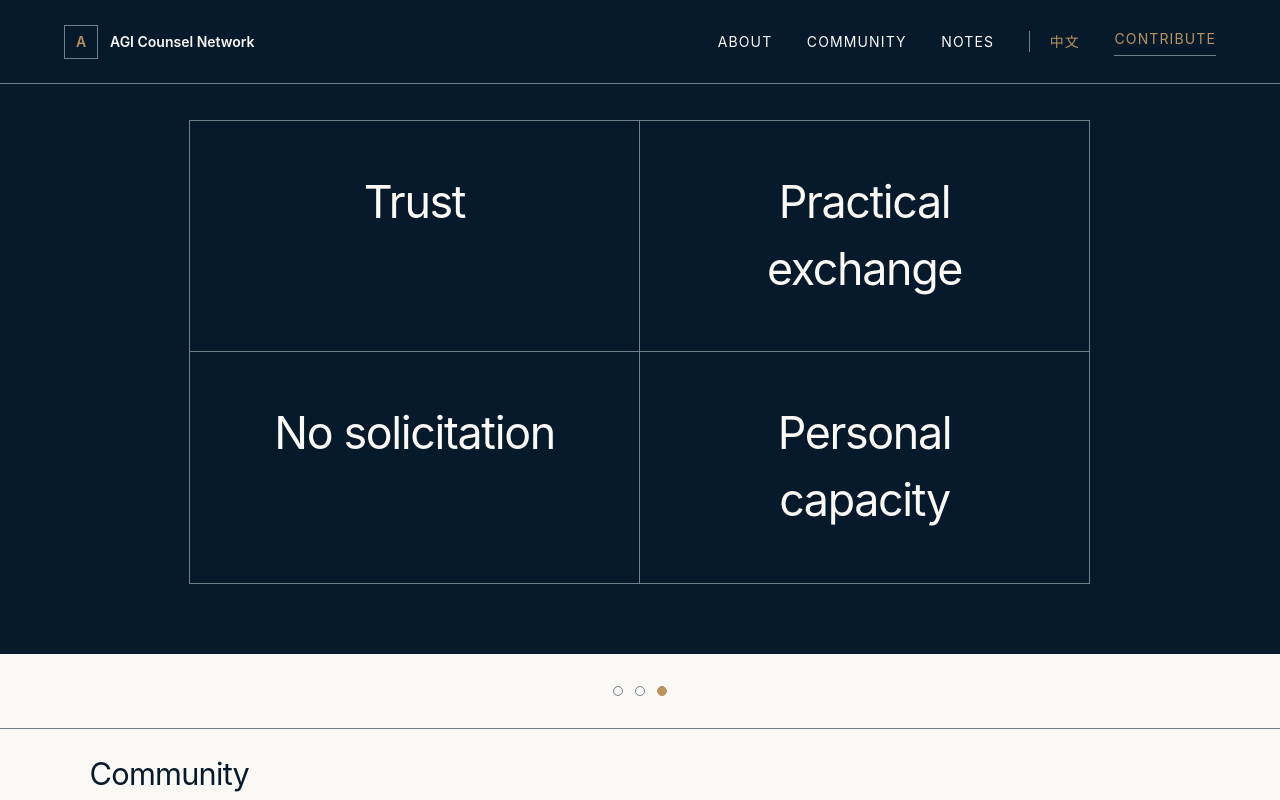
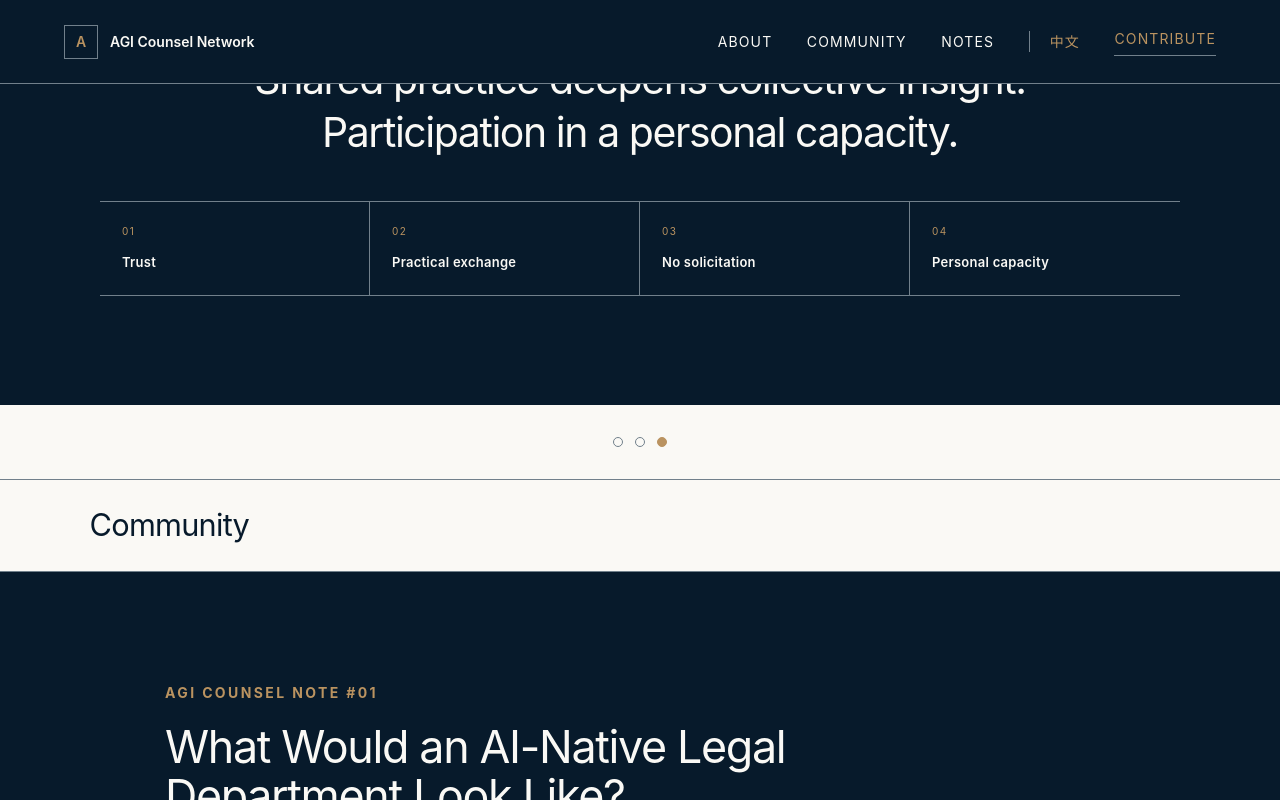
Before and after one commit to steveny1989/agicounsel, a Next.js app: page / in a window 1280 px wide. Both pictures are taken after a click on the tab 662 px from the left and 1432 px from the top of the page. Shown: the part 990-1790 px from the top of the page. Built offline with nearby package versions, Linux system fonts and the light colour scheme.

Commit message:
Redesign community principles slide

```diff
--- a/app/globals.css
+++ b/app/globals.css
@@ -100,7 +100,13 @@ nav .nav-join { border-bottom: 1px solid var(--gray); padding-bottom: 6px; }
 .foundation-actions span { color: var(--gold); font-size: 11px; letter-spacing: .12em; }
 .foundation-actions h3 { margin: 0; font-size: var(--text-body-lg); font-weight: 500; letter-spacing: -.02em; }
 .foundation-panel.principles { max-width: none; }
-.foundation-panel.principles .principles-simple { width: min(100%,900px); min-height: 0; padding: 0; grid-template-columns: repeat(2,1fr); }
+.principles-statement { width: min(100%,950px); text-align: center; }
+.principles-statement h2 { margin: 24px 0 0; font-size: clamp(28px,3.2vw,46px); font-weight: 400; line-height: 1.3; letter-spacing: -.035em; }
+.principles-strip { width: min(100%,1080px); display: grid; grid-template-columns: repeat(4,1fr); border-top: 1px solid var(--gray); border-bottom: 1px solid var(--gray); }
+.principle-item { min-height: 92px; padding: 22px; display: flex; flex-direction: column; justify-content: center; gap: 14px; text-align: left; border-right: 1px solid var(--gray); }
+.principle-item:last-child { border-right: 0; }
+.principle-item span { color: var(--gold); font-size: 10px; letter-spacing: .14em; }
+.principle-item strong { color: var(--paper); font-size: 13px; font-weight: 600; letter-spacing: .02em; }
 
 .work-grid { display: grid; grid-template-columns: 1fr 1fr; border-top: 1px solid var(--gray); border-left: 1px solid var(--gray); }
 .work-grid article { min-height: 180px; padding: 20px; border-right: 1px solid var(--gray); border-bottom: 1px solid var(--gray); }
@@ -133,8 +139,6 @@ nav .nav-join { border-bottom: 1px solid var(--gray); padding-bottom: 6px; }
 .quote-grid.single blockquote { min-height: 245px; }
 
 .principles,.contribute-card,footer { background: var(--navy); color: var(--paper); }
-.principles-simple { min-height: 400px; max-width: 1180px; margin: 0 auto; padding: 55px 24px; display: grid; grid-template-columns: repeat(2,1fr); align-content: center; }
-.principle-keyword { padding: clamp(28px,4vw,48px); border: 1px solid var(--gray); margin: -1px 0 0 -1px; color: var(--paper); font-size: var(--text-title); letter-spacing: -.03em; }
 .principles-inner { padding-top: 110px; padding-bottom: 110px; }
 .section-label-gold,.kicker-gold { color: var(--gold); }
 .principles-content h2 { max-width: 780px; }
@@ -200,6 +204,6 @@ footer>div a { color: var(--gold); }
 
 @media(max-width:800px){.carousel-bar{min-height:76px;padding:16px 24px}.carousel-bar h2{font-size:21px}.carousel-tabs{padding:32px 0}.carousel-slide>.section{padding-top:58px;padding-bottom:58px}}
 
-@media(max-width:800px){.foundation-panel{min-height:0;padding:58px 24px;gap:34px}.foundation-intro h2 br{display:none}.foundation-panel .layer{grid-template-columns:1fr}.foundation-panel .layer small{display:none}.foundation-panel.principles .principles-simple{grid-template-columns:1fr}.foundation-actions article{min-height:96px;padding:20px 8px}.foundation-actions h3{font-size:15px}.foundation-panel.principles .principle-keyword{font-size:clamp(24px,8vw,36px)}}
+@media(max-width:800px){.foundation-panel{min-height:0;padding:58px 24px;gap:34px}.foundation-intro h2 br{display:none}.foundation-panel .layer{grid-template-columns:1fr}.foundation-panel .layer small{display:none}.foundation-actions article{min-height:96px;padding:20px 8px}.foundation-actions h3{font-size:15px}.principles-statement h2{font-size:clamp(25px,7vw,34px);line-height:1.4}.principles-strip{grid-template-columns:repeat(2,1fr)}.principle-item:nth-child(2){border-right:0}.principle-item:nth-child(-n+2){border-bottom:1px solid var(--gray)}}
 
 @media(prefers-reduced-motion:reduce){html{scroll-behavior:auto}.fade-in{opacity:1;transform:none}.carousel-slide{animation:none}.back-to-top,.site-header,.layer,.layer small{transition:none!important}}
--- a/app/page.tsx
+++ b/app/page.tsx
@@ -85,7 +85,7 @@ export default function Home() {
     <SectionCarousel id="about" title="" labels={['Across the AI stack', 'How we work', 'Community principles']}>
       <section className="foundation-panel foundation-stack"><div className="foundation-intro"><p className="kicker">Who we bring together</p><h2>Across the<br />AI Stack</h2><p>Legal professionals from every layer of the intelligence economy.</p></div><div className="layer-cake" role="list" aria-label="The five layers of the AI ecosystem">{layers.map(([name, note]) => <div className="layer" role="listitem" tabIndex={0} key={name}><strong>{name}</strong><small>{note}</small></div>)}</div></section>
       <section className="foundation-panel foundation-work"><div className="foundation-intro"><p className="kicker">How we work</p><h2>Questions become conversations. Conversations become shared insight.</h2></div><div className="foundation-actions"><article><span>01</span><h3>Compare practice</h3></article><article><span>02</span><h3>Test assumptions</h3></article><article><span>03</span><h3>Sharpen judgment</h3></article></div></section>
-      <section className="principles foundation-panel" id="principles"><div className="foundation-intro"><p className="kicker kicker-gold">What guides us</p><h2>Community<br />Principles</h2></div><div className="principles-simple">{principles.map((title) => <div className="principle-keyword" key={title}>{title}</div>)}</div></section>
+      <section className="principles foundation-panel" id="principles"><div className="principles-statement"><p className="kicker kicker-gold">What guides us</p><h2>Trust makes candid exchange possible.<br />Shared practice deepens collective insight.<br />Participation in a personal capacity.</h2></div><div className="principles-strip">{principles.map((title, index) => <div className="principle-item" key={title}><span>0{index + 1}</span><strong>{title}</strong></div>)}</div></section>
     </SectionCarousel>
 
     <SectionCarousel id="community" title="Community" labels={["Current questions", 'Featured note', 'From the community']}>
--- a/app/zh/page.tsx
+++ b/app/zh/page.tsx
@@ -85,7 +85,7 @@ export default function ChineseHome() {
     <SectionCarousel id="about" title="" labels={['贯穿 AI 产业链', '我们如何交流', '社群原则']}>
       <section className="foundation-panel foundation-stack"><div className="foundation-intro"><p className="kicker">我们连接谁</p><h2>贯穿 AI<br />产业链</h2><p>连接智能经济每一层的法律专业人士。</p></div><div className="layer-cake" role="list" aria-label="人工智能生态的五个层次">{layers.map(([name, note]) => <div className="layer" role="listitem" tabIndex={0} key={name}><strong>{name}</strong><small>{note}</small></div>)}</div></section>
       <section className="foundation-panel foundation-work"><div className="foundation-intro"><p className="kicker">我们如何交流</p><h2>问题形成对话。<br />对话沉淀洞见。</h2></div><div className="foundation-actions"><article><span>01</span><h3>交流实践</h3></article><article><span>02</span><h3>检验假设</h3></article><article><span>03</span><h3>磨砺判断</h3></article></div></section>
-      <section className="principles foundation-panel" id="principles"><div className="foundation-intro"><p className="kicker kicker-gold">我们共同遵循</p><h2>社群<br />原则</h2></div><div className="principles-simple">{principles.map((title) => <div className="principle-keyword" key={title}>{title}</div>)}</div></section>
+      <section className="principles foundation-panel" id="principles"><div className="principles-statement"><p className="kicker kicker-gold">我们共同遵循</p><h2>信任让坦诚交流成为可能。<br />从真实实践中相互启发。<br />以个人身份参与，自由表达判断。</h2></div><div className="principles-strip">{principles.map((title, index) => <div className="principle-item" key={title}><span>0{index + 1}</span><strong>{title}</strong></div>)}</div></section>
     </SectionCarousel>
 
     <SectionCarousel id="community" title="社群" labels={['当前议题', '精选笔记', '来自社群']}>
```
